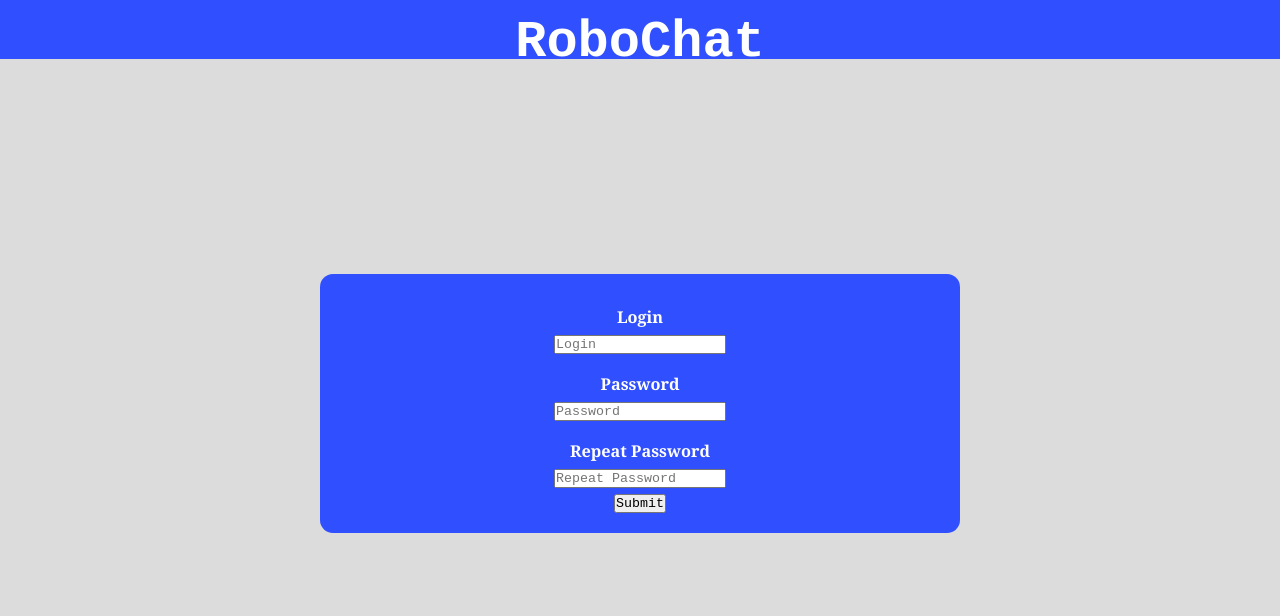
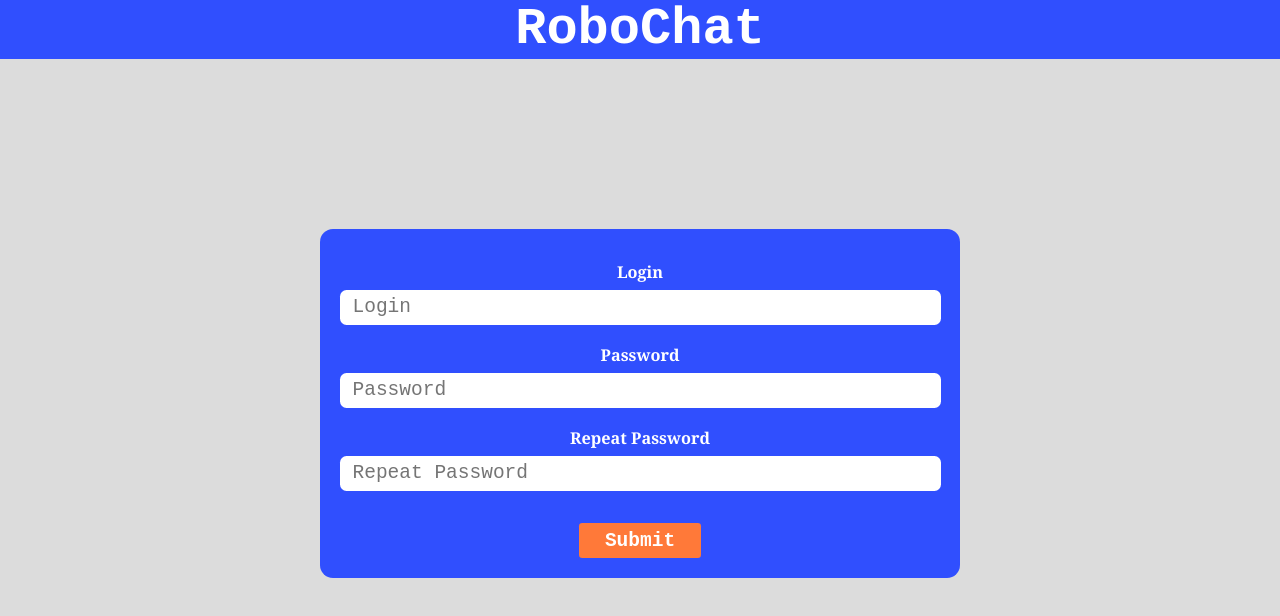
Before and after one commit to dimapro77f/chat, a website: page static/register.html in a window 1280 px wide. Drawn offline with Linux system fonts and the light colour scheme.

Commit message:
Something add

```diff
--- a/static/style.css
+++ b/static/style.css
@@ -27,6 +27,9 @@ main {
     background-color: var(--color-primary);
     color: var(--color-white);
     height: var(--header-height);
+    display: flex;
+    align-items: center;
+    justify-content: center;
 }
 
 #form {
@@ -100,3 +103,28 @@ body {
     padding-top: 1rem;
     font-family:Cambria, Cochin, Georgia, Times, 'Times New Roman', serif
 }
+
+.register_form_input {
+    width: 100%;
+    padding: 0.5rem 1rem;
+    font-size: 1.5rem;
+    outline: none;
+    border-radius: 0.5rem;
+    border: none;
+}
+
+.register_form_button {
+    background-color: var(--color-accent);
+    color: var(--color-white);
+    border: none;
+    border-radius: 0.25rem;
+    padding: 0.5rem 2rem;
+    margin-top: 2rem;
+    font-size: 1.5rem;
+    font-weight: bold;
+    cursor: pointer;
+}
+.register_form_button:hover {
+ box-shadow: 0 0 5px 0 grey;
+ background-color: var(--color-accent-darker);
+}
```
